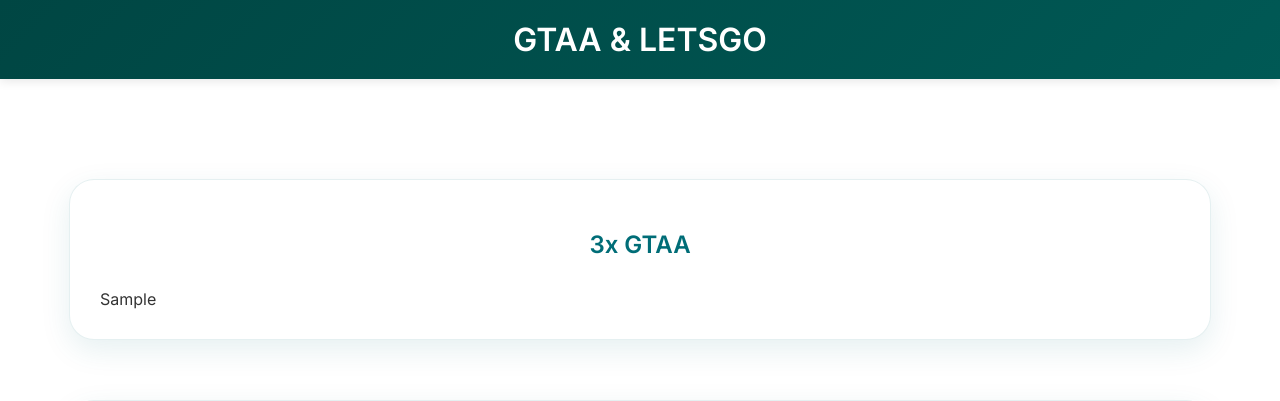
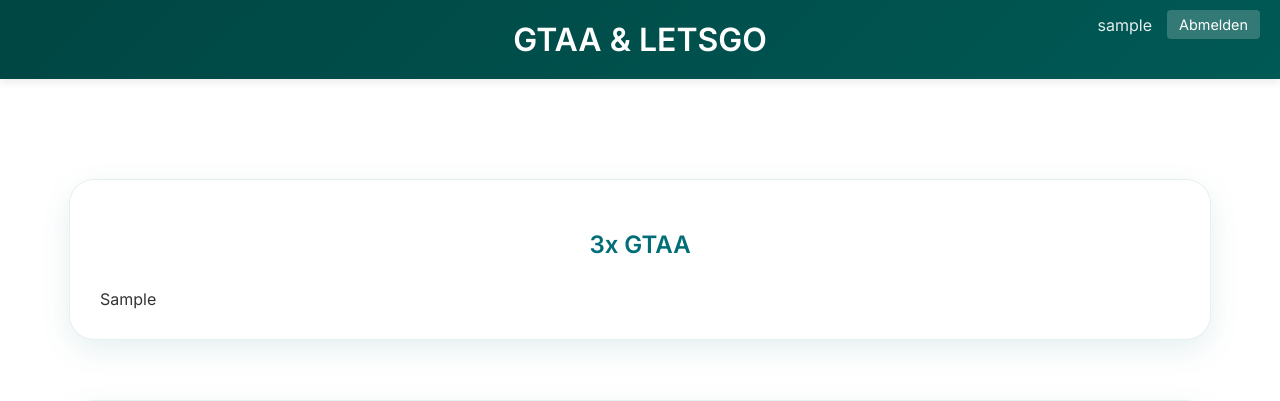
Before and after one commit to Real-M1000/Flask, a Flask app: template templates/index.html in a window 1280 px wide. Shown: the top 401 px of the page. Run offline with Flask 3, Linux system fonts and the light colour scheme; the template is opened without the code that fills it: most values are stand-ins (such as "Sample title", 1, 10 or a date in 2020).

Commit message:
Update index.html

```diff
--- a/templates/index.html
+++ b/templates/index.html
@@ -21,6 +21,7 @@
             padding: 20px;
             text-align: center;
             box-shadow: 0 2px 10px rgba(0, 0, 0, 0.1);
+            position: relative;
         }
         .header h1 {
             margin: 0;
@@ -184,11 +185,42 @@
         td[data-value]:not([data-value^="-"]):not([data-value="0"]):not(:first-child) {
             color: #28a745;
         }
+        /* User info and logout */
+        .user-info {
+            position: absolute;
+            top: 10px;
+            right: 20px;
+            display: flex;
+            align-items: center;
+            color: white;
+        }
+        .username {
+            margin-right: 15px;
+            opacity: 0.9;
+        }
+        .logout-btn {
+            background-color: rgba(255, 255, 255, 0.2);
+            color: white;
+            border: none;
+            padding: 6px 12px;
+            border-radius: 4px;
+            cursor: pointer;
+            transition: background-color 0.3s;
+            text-decoration: none;
+            font-size: 0.9em;
+        }
+        .logout-btn:hover {
+            background-color: rgba(255, 255, 255, 0.3);
+        }
     </style>
 </head>
 <body>
     <div class="header">
         <h1>GTAA & LETSGO</h1>
+        <div class="user-info">
+            <span class="username">{{ username }}</span>
+            <a href="{{ url_for('logout') }}" class="logout-btn">Abmelden</a>
+        </div>
     </div>
     <div class="main-content">
         <div class="table-container" id="3x-gtaa">
```
